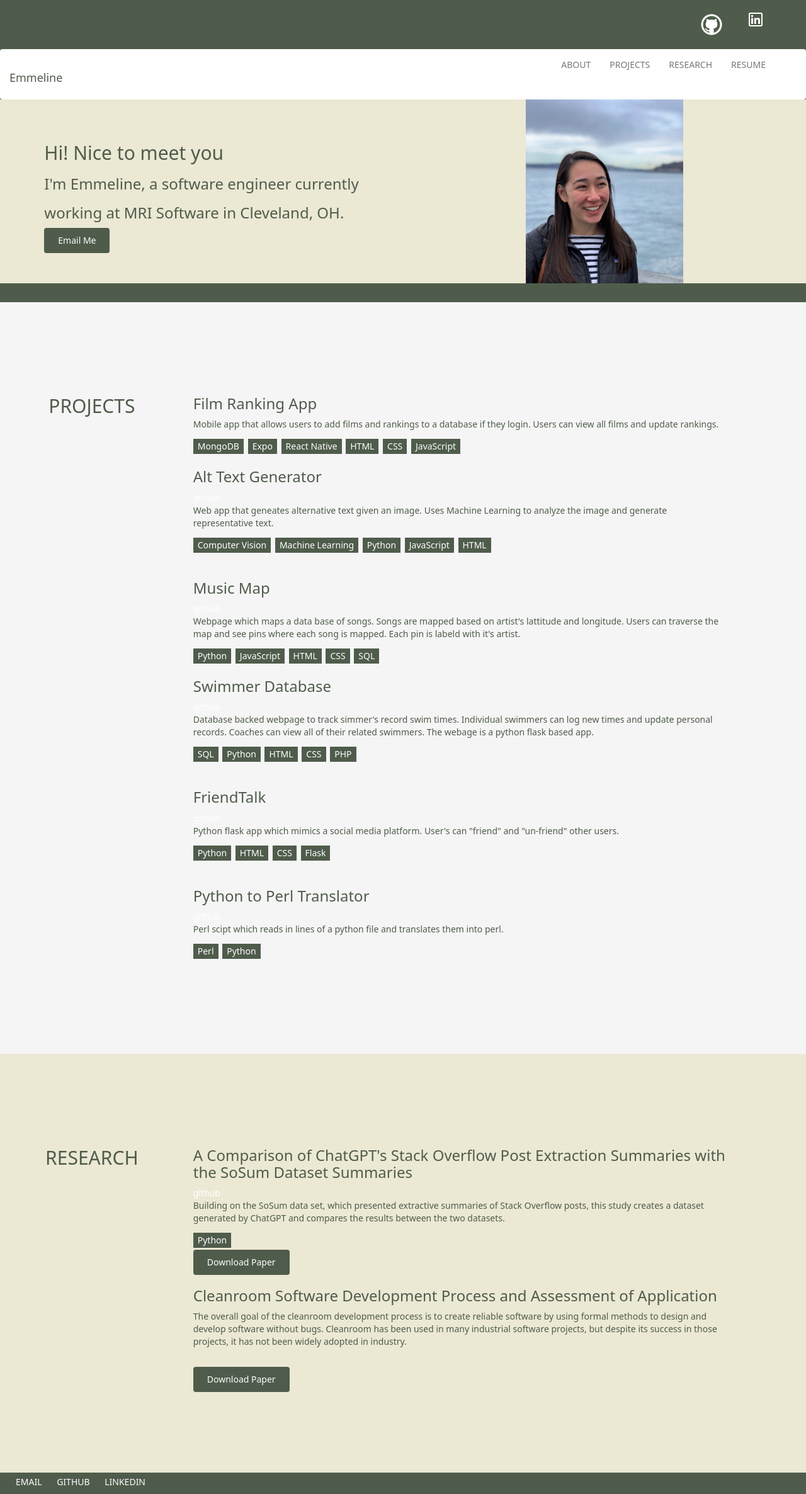
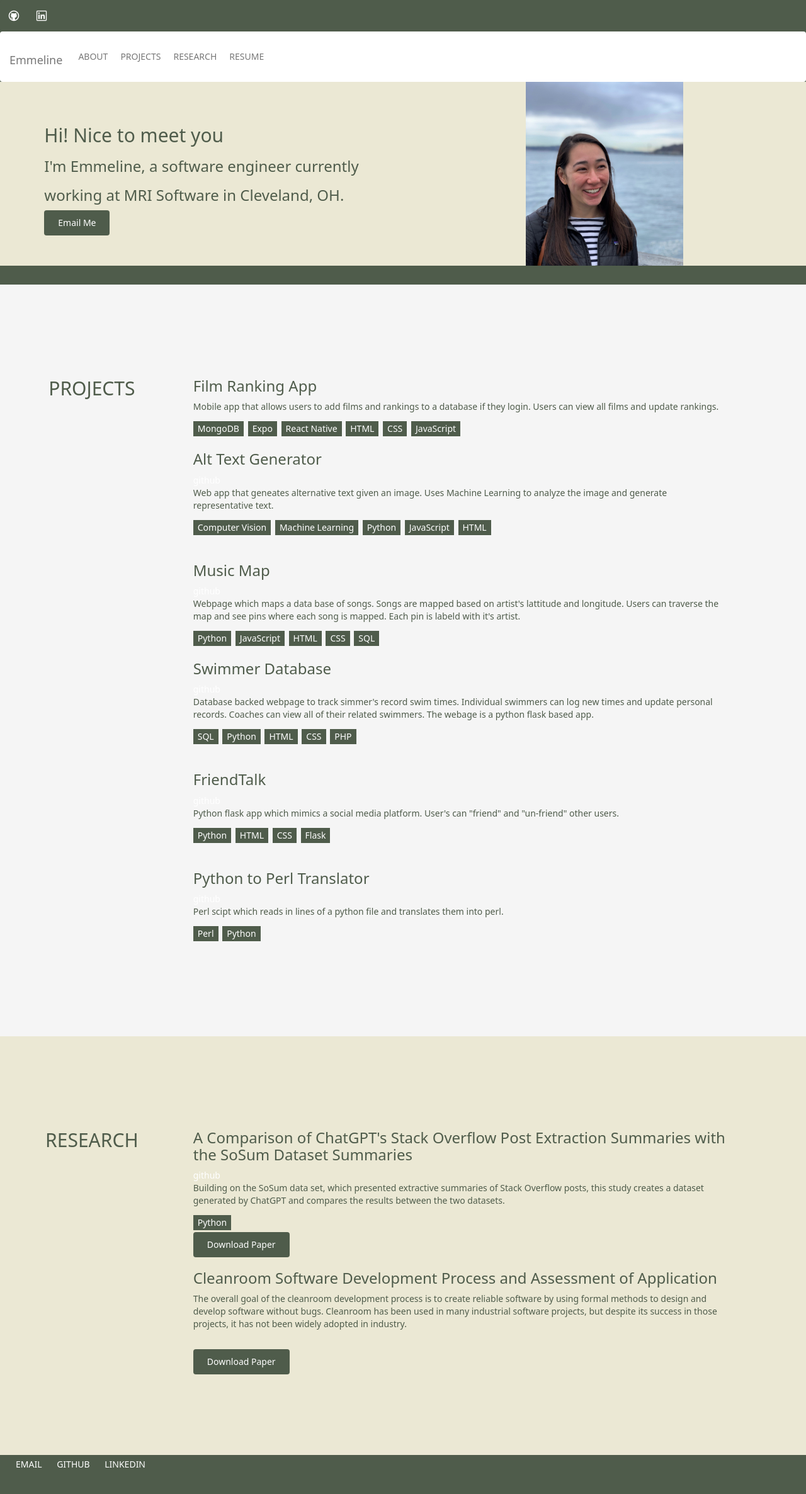
Before and after one commit to emmeline2/emmeline2.github.io, a Jekyll site: the page built from index.html, in a window 1280 px wide. Shown: the whole page at 63% size. Built offline with Jekyll 4.4.1, drawn with Linux system fonts in a browser that asks for light colours; after the commit the page ends 2345 px from its top, so only the background shows below that.

Commit message:
icon styling

```diff
--- a/_layouts/default.html
+++ b/_layouts/default.html
@@ -12,8 +12,8 @@
 			<nav class="links-nav-bar navbar navbar-default">
 				<div style="align-items: center;">
 					<ul class="nav navbar-nav navbar-right">
-						<li><a href="https://github.com/emmeline2"><img src="github.png" alt="github icon by icons8"></i></a></li>
-						<li><a href="https://www.linkedin.com/in/emmeline-pearson-6ba960129/"><img src="linkedIn.png" alt="LinkedIn icon by icons8"></i></a></li>
+						<li><a class="nav-icon" href="https://github.com/emmeline2"><img src="github.png" alt="github icon by icons8"></i></a></li>
+						<li><a class="nav-icon" href="https://www.linkedin.com/in/emmeline-pearson-6ba960129/"><img src="linkedIn.png" alt="LinkedIn icon by icons8"></i></a></li>
 					</ul>
 				</div>
 			</nav>
--- a/css/main.css
+++ b/css/main.css
@@ -41,33 +41,46 @@ p {
 }
 
 /*Top Nav Bar*/
-.links-nav-bar{
+.links-nav-bar {
     background-color: #4F5C4B !important;
     color: white !important;
 }
 
-.navbar{
+.navbar {
     margin-bottom: 0;
     padding-right: 5%;
     background-color: white;
     color: #4F5C4B;
     border: 0;
+    display: flex;
+    align-items: center;
 }
-.navbar-header .navbar-brand {
-    float: left;
-    color: #4F5C4B;
-    align-items: center; /* vertical alignment */
+
+.navbar-nav {
+    display: flex;
+    align-items: center;
+    margin: 0;
+    padding: 0;
 }
-.navbar li a, .navbar {
-    color: #4F5C4B;
+
+.navbar-nav li {
+    list-style: none;
+    margin: 0 10px;
 }
-.navbar-nav li a:hover, .navbar-nav li.active a {
-    color: #768672;
-    align-items: center; /*vertical alignment */
+
+.navbar-nav li a {
+    display: inline-flex;
+    align-items: center;
+    justify-content: center;
+    padding: 0;
+    display: contents;
 }
-.navbar-default .navbar-toggle {
-    border-color: transparent;
-    color: #4F5C4B;
+
+.nav-icon img {
+    width: 24px;
+    height: 24px;
+    display: inline-block;
+    vertical-align: middle;
 }
 
 .top-header{
```
